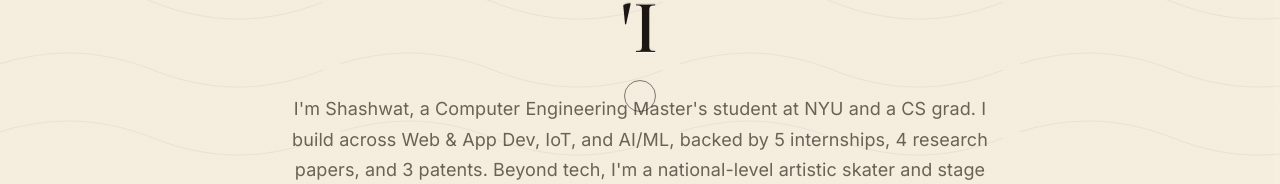
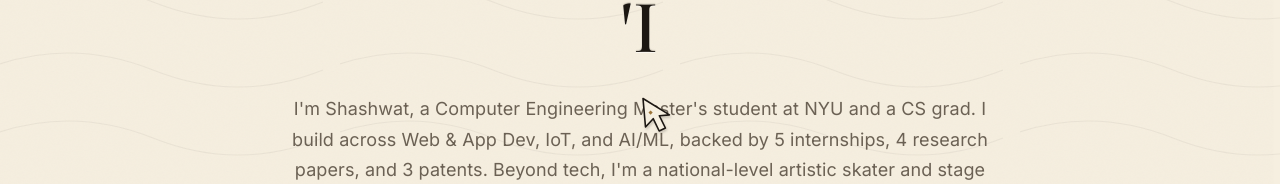
Before and after one commit to Shashwatshah02/Portfolio-Website, a React (Create React App) app: page / in a window 1280 px wide. Shown: the part 304-488 px from the top of the page. Built offline with nearby package versions, Linux system fonts and the light colour scheme.

Commit message:
Refine custom cursor styling

```diff
--- a/src/Components/CustomCursor.css
+++ b/src/Components/CustomCursor.css
@@ -1,44 +1,45 @@
 body.cursor-active,
 body.cursor-active a,
-body.cursor-active button {
+body.cursor-active button,
+body.cursor-active input,
+body.cursor-active textarea {
   cursor: none;
 }
 
-.custom-cursor-dot,
-.custom-cursor-ring {
+.custom-cursor-arrow {
   position: fixed;
   top: 0;
   left: 0;
   pointer-events: none;
   z-index: 10000;
-  border-radius: 50%;
+  overflow: visible;
+  transform-origin: 3px 3px;
+  filter: drop-shadow(1px 2px 1px rgba(28, 23, 18, 0.18));
 }
 
-.custom-cursor-dot {
-  width: 5px;
-  height: 5px;
-  background: var(--color-bronze, #9c7539);
+.cursor-arrow-body {
+  fill: var(--color-parchment, #f6efe0);
+  stroke: var(--color-ink, #1c1712);
+  transition: fill 0.2s ease, stroke 0.2s ease, stroke-width 0.2s ease;
 }
 
-.custom-cursor-ring {
-  width: 32px;
-  height: 32px;
-  border: 1px solid rgba(28, 23, 18, 0.55);
-  transition: width 0.25s cubic-bezier(0.22, 0.61, 0.36, 1),
-    height 0.25s cubic-bezier(0.22, 0.61, 0.36, 1),
-    border-color 0.25s ease, background-color 0.25s ease;
+.cursor-arrow-ornament {
+  fill: var(--color-bronze, #9c7539);
+  transition: fill 0.2s ease;
 }
 
-.custom-cursor-ring.cursor-ring-active {
-  width: 46px;
-  height: 46px;
-  border-color: var(--color-bronze, #9c7539);
-  background-color: rgba(156, 117, 57, 0.08);
+.cursor-arrow-active .cursor-arrow-body {
+  fill: var(--color-bronze, #9c7539);
+  stroke: var(--color-bronze, #9c7539);
+  stroke-width: 2;
+}
+
+.cursor-arrow-active .cursor-arrow-ornament {
+  fill: var(--color-parchment, #f6efe0);
 }
 
 @media (max-width: 900px) {
-  .custom-cursor-dot,
-  .custom-cursor-ring {
+  .custom-cursor-arrow {
     display: none;
   }
 }
--- a/src/Components/CustomCursor.js
+++ b/src/Components/CustomCursor.js
@@ -6,8 +6,7 @@
 
 export default function CustomCursor() {
   const [enabled, setEnabled] = useState(false);
-  const ringRef = useRef(null);
-  const dotRef = useRef(null);
+  const cursorRef = useRef(null);
   const reducedMotion = useReducedMotion();
 
   useEffect(() => {
@@ -20,36 +19,33 @@
 
     document.body.classList.add("cursor-active");
 
-    let ringX = window.innerWidth / 2;
-    let ringY = window.innerHeight / 2;
-    let targetX = ringX;
-    let targetY = ringY;
+    let cursorX = window.innerWidth / 2;
+    let cursorY = window.innerHeight / 2;
+    let targetX = cursorX;
+    let targetY = cursorY;
     let raf;
 
     const onMove = (e) => {
       targetX = e.clientX;
       targetY = e.clientY;
-      if (dotRef.current) {
-        dotRef.current.style.transform = `translate3d(${targetX}px, ${targetY}px, 0) translate(-50%, -50%)`;
-      }
     };
 
     const onOver = (e) => {
       if (e.target.closest && e.target.closest(INTERACTIVE_SELECTOR)) {
-        ringRef.current && ringRef.current.classList.add("cursor-ring-active");
+        cursorRef.current && cursorRef.current.classList.add("cursor-arrow-active");
       }
     };
     const onOut = (e) => {
       if (e.target.closest && e.target.closest(INTERACTIVE_SELECTOR)) {
-        ringRef.current && ringRef.current.classList.remove("cursor-ring-active");
+        cursorRef.current && cursorRef.current.classList.remove("cursor-arrow-active");
       }
     };
 
     const tick = () => {
-      ringX += (targetX - ringX) * 0.16;
-      ringY += (targetY - ringY) * 0.16;
-      if (ringRef.current) {
-        ringRef.current.style.transform = `translate3d(${ringX}px, ${ringY}px, 0) translate(-50%, -50%)`;
+      cursorX += (targetX - cursorX) * 0.18;
+      cursorY += (targetY - cursorY) * 0.18;
+      if (cursorRef.current) {
+        cursorRef.current.style.transform = `translate3d(${cursorX}px, ${cursorY}px, 0)`;
       }
       raf = requestAnimationFrame(tick);
     };
@@ -71,9 +67,22 @@
   if (!enabled) return null;
 
   return (
-    <>
-      <div ref={dotRef} className="custom-cursor-dot" />
-      <div ref={ringRef} className="custom-cursor-ring" />
-    </>
+    <svg
+      ref={cursorRef}
+      className="custom-cursor-arrow"
+      width="30"
+      height="38"
+      viewBox="0 0 30 38"
+      fill="none"
+      aria-hidden="true"
+    >
+      <path
+        className="cursor-arrow-body"
+        d="M3 2.5 5.5 31l7.7-8.3 6 12.3 6.2-3-6.1-12.3 10.2-.8L3 2.5Z"
+        strokeWidth="1.6"
+        strokeLinejoin="round"
+      />
+      <path className="cursor-arrow-ornament" d="m10.6 14.5 2.1 2.1-2.1 2.1-2.1-2.1 2.1-2.1Z" />
+    </svg>
   );
 }
```
